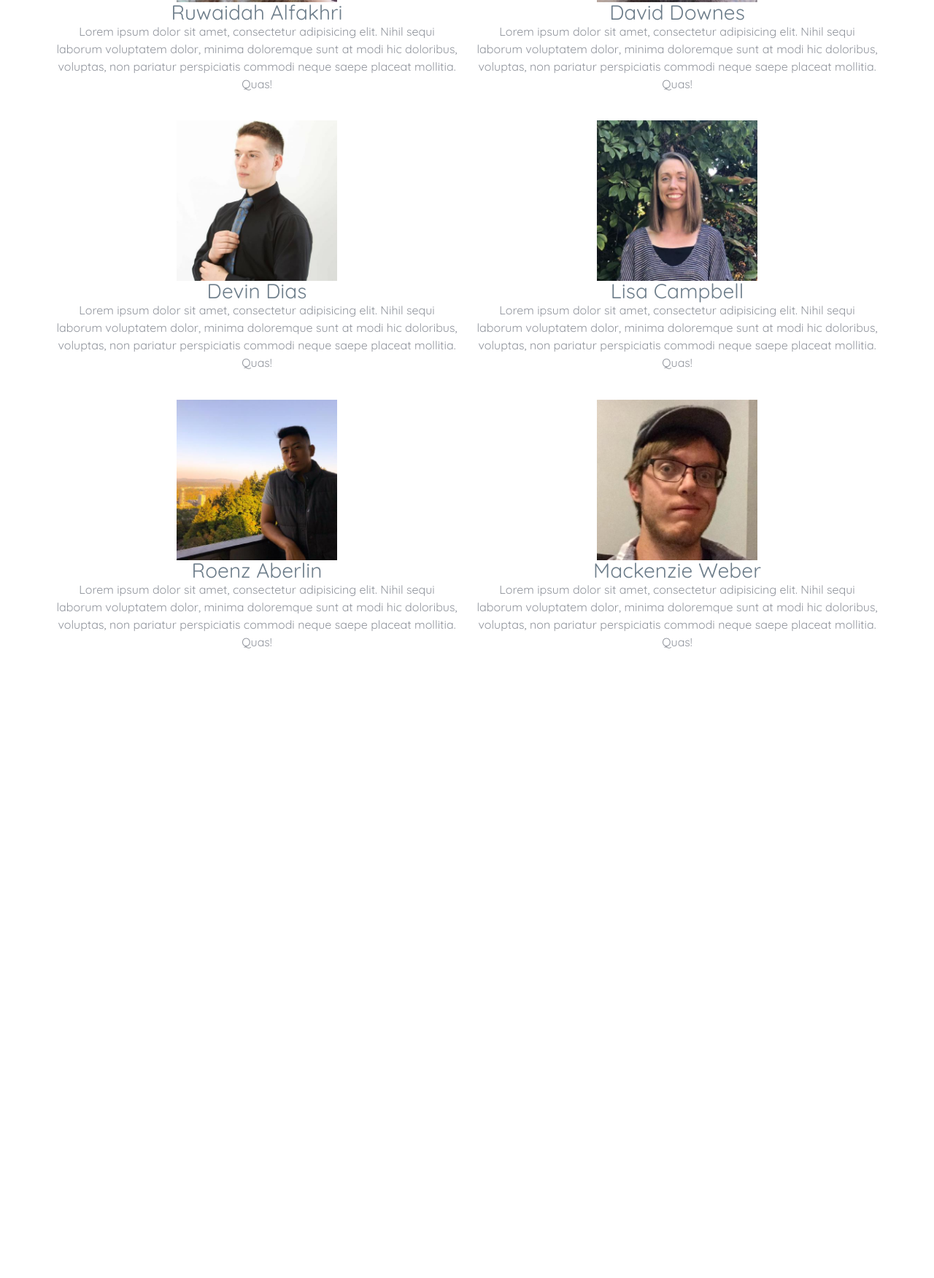
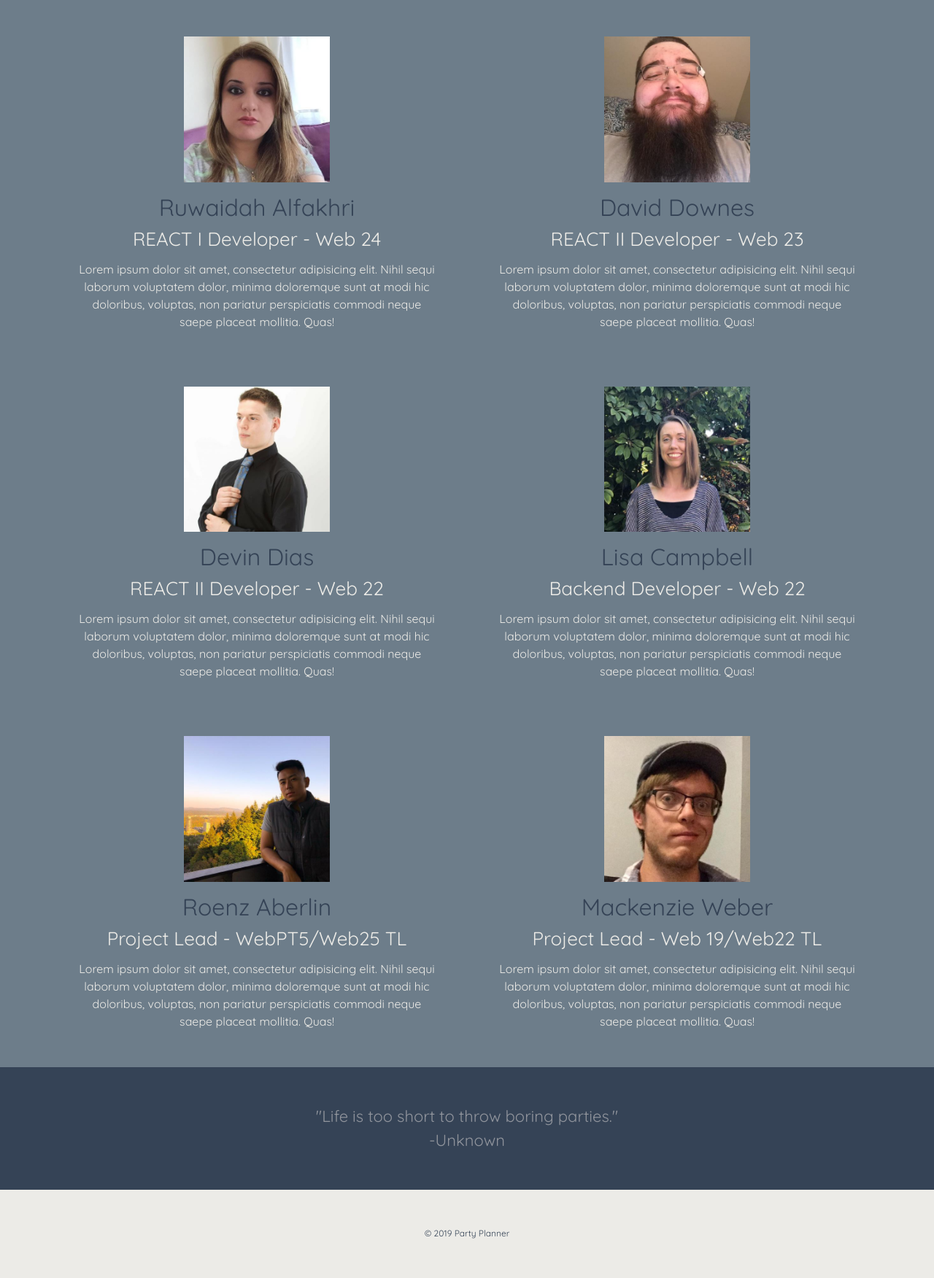
Before and after one commit to Build-Week-Party-Planner-102119/UI, a plain HTML site: page about.html in a window 1280 px wide. Shown: the part 818-2570 px from the top of the page at 73% size. Before the commit the page ends 1723 px from the top, so only its background shows below. Drawn offline with Linux system fonts and the light colour scheme.

Commit message:
desktop changes completed, working on mobile

```diff
--- a/about.html
+++ b/about.html
@@ -34,51 +34,69 @@
 
     <header class="about-header">
         <h2>About Us</h2>
-        <p>Background about Lambda Build Team</p>
+        <p>We are a team of web developers at Lambda School.<br>
+           The mission of our Party Planner app is to<br>
+           "Fight for your right to plan your party".</p>
     </header>
 
     <section class="build-team">
         <div>
             <img class="img-team" src="images/indigo.jpg" alt="Indigo Richards profile picture">
-            <h3>Indigo Richards</h3>
+            <h2>Indigo Richards</h2>
+            <h3>UI Developer - Web 25</h3>
             <p>Lorem ipsum dolor sit amet, consectetur adipisicing elit. Nihil sequi laborum voluptatem dolor, minima doloremque sunt at modi hic doloribus, voluptas, non pariatur perspiciatis commodi neque saepe placeat mollitia. Quas!</p>
         </div>
         <div>
             <img class="img-team" src="images/michelle.jfif" alt="Michelle Sirimanivong profile picture">
-            <h3>Michelle Sirimanivong</h3>
+            <h2>Michelle Sirimanivong</h2>
+            <h3>UI Developer - Web 25</h3>
             <p>Lorem ipsum dolor sit amet, consectetur adipisicing elit. Nihil sequi laborum voluptatem dolor, minima doloremque sunt at modi hic doloribus, voluptas, non pariatur perspiciatis commodi neque saepe placeat mollitia. Quas!</p>
         </div>
         <div>
             <img class="img-team" src="images/ruwaidah.jfif" alt="Ruwaidah Alfakhri profile picture">
-            <h3>Ruwaidah Alfakhri</h3>
+            <h2>Ruwaidah Alfakhri</h2>
+            <h3>REACT I Developer - Web 24</h3>
             <p>Lorem ipsum dolor sit amet, consectetur adipisicing elit. Nihil sequi laborum voluptatem dolor, minima doloremque sunt at modi hic doloribus, voluptas, non pariatur perspiciatis commodi neque saepe placeat mollitia. Quas!</p>
         </div>
         <div>
             <img class="img-team" src="images/david.jfif" alt="David Downes profile picture">
-            <h3>David Downes</h3>
+            <h2>David Downes</h2>
+            <h3>REACT II Developer - Web 23</h3>
             <p>Lorem ipsum dolor sit amet, consectetur adipisicing elit. Nihil sequi laborum voluptatem dolor, minima doloremque sunt at modi hic doloribus, voluptas, non pariatur perspiciatis commodi neque saepe placeat mollitia. Quas!</p>
         </div>
         <div>
             <img class="img-team" src="images/devin.jfif" alt="Devin Dias profile picture">
-            <h3>Devin Dias</h3>
+            <h2>Devin Dias</h2>
+            <h3>REACT II Developer - Web 22</h3>
             <p>Lorem ipsum dolor sit amet, consectetur adipisicing elit. Nihil sequi laborum voluptatem dolor, minima doloremque sunt at modi hic doloribus, voluptas, non pariatur perspiciatis commodi neque saepe placeat mollitia. Quas!</p>
         </div>
         <div>
             <img class="img-team" src="images/lisa.jfif" alt="Lisa Campbell profile picture">
-            <h3>Lisa Campbell</h3>
+            <h2>Lisa Campbell</h2>
+            <h3>Backend Developer - Web 22</h3>
             <p>Lorem ipsum dolor sit amet, consectetur adipisicing elit. Nihil sequi laborum voluptatem dolor, minima doloremque sunt at modi hic doloribus, voluptas, non pariatur perspiciatis commodi neque saepe placeat mollitia. Quas!</p>
         </div>
         <div>
             <img class="img-team" src="images/roenz.jfif" alt="Roenz Aberlin profile picture">
-            <h3>Roenz Aberlin</h3>
+            <h2>Roenz Aberlin</h2>
+            <h3>Project Lead - WebPT5/Web25 TL</h3>
             <p>Lorem ipsum dolor sit amet, consectetur adipisicing elit. Nihil sequi laborum voluptatem dolor, minima doloremque sunt at modi hic doloribus, voluptas, non pariatur perspiciatis commodi neque saepe placeat mollitia. Quas!</p>
         </div>
         <div>
             <img class="img-team" src="images/mack.jfif" alt="Mackenzie Weber profile picture">
-            <h3>Mackenzie Weber</h3>
+            <h2>Mackenzie Weber</h2>
+            <h3>Project Lead - Web 19/Web22 TL</h3>
             <p>Lorem ipsum dolor sit amet, consectetur adipisicing elit. Nihil sequi laborum voluptatem dolor, minima doloremque sunt at modi hic doloribus, voluptas, non pariatur perspiciatis commodi neque saepe placeat mollitia. Quas!</p>
         </div>
+    </section>
+
+    <section class="quote">
+        <p>"Life is too short to throw boring parties."<br>-Unknown</p>
+    </section>
+
+    <footer>
+        <p>&copy 2019 Party Planner</p>
+    </footer>
 
 
-    </section>
 </body>
--- a/less/about.less
+++ b/less/about.less
@@ -2,6 +2,20 @@
     background-color: @polo-blue;
     text-align: center;
     line-height: 1.5;
+    padding: 2%;
+
+    @media @phone {
+        padding: 6%;
+    }
+
+    p {
+        font-size: 2.2rem;
+        padding-top:2%;
+
+        @media @phone {
+            font-size: 1.8rem;
+        }
+    }
 }
 
 .build-team {
@@ -10,13 +24,42 @@
     justify-content: center;
     align-content: center;
     text-align: center;
+    padding-top: 20px;
+    background-color: @blue-whale;
+    color: @solitude;
 
     div {
         width: 45%;
-        padding: 2% 1% 1%;
+        padding: 2% 3% 4%;
+        line-height: 1.5;
+
+        h2 {
+            color: @polo-blue;
+        }
+
+        h3 {
+            color: @solitude;
+            font-size: 2.6rem;
+        }
+
+        p {
+            margin-top: 2%;
+        }
     }
 
     .img-team {
         width: 40%;
+        margin-bottom: 2%;
     }
 }
+
+.quote {
+    background-color: @polo-blue;
+    text-align: center;
+    line-height: 1.5;
+    padding: 4%;
+
+    p {
+        font-size: 2.2rem;
+    }
+}
--- a/less/footer.less
+++ b/less/footer.less
@@ -1,8 +1,10 @@
 footer {
     padding: 4%;
+    background-color: @solitude;
 
     p {
         text-align: center;
         font-size: 1.2rem;
+        color: @polo-blue;
     }
 }
--- a/less/home-page.less
+++ b/less/home-page.less
@@ -102,6 +102,7 @@
     justify-content: space-between;
     font-size: 1.8rem;
     padding: 3%;
+    background-color: @solitude;
 
     @media @phone {
         .display-layout(flex, column-reverse);
```
Also changed, not shown: css/index.css.
